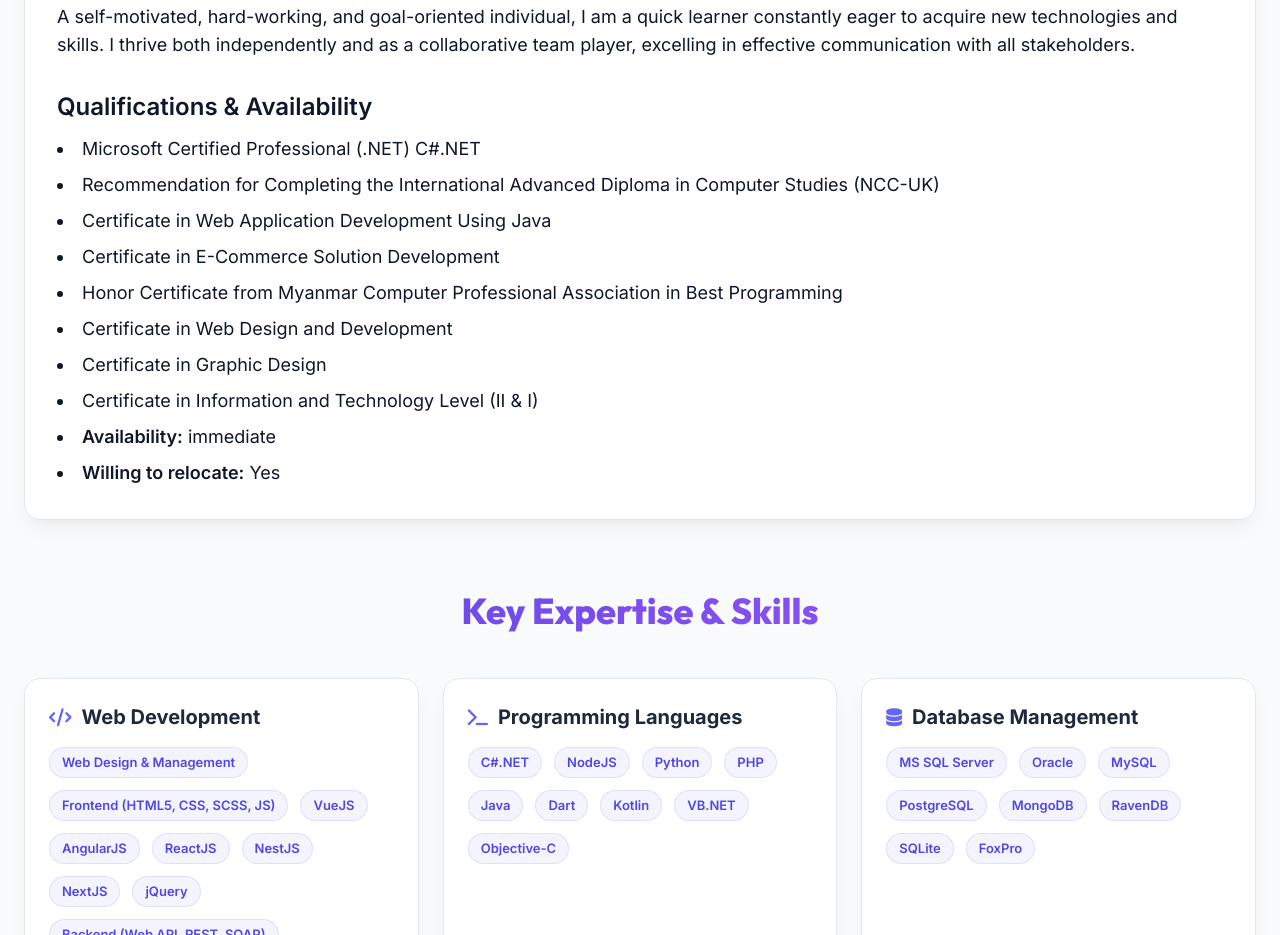
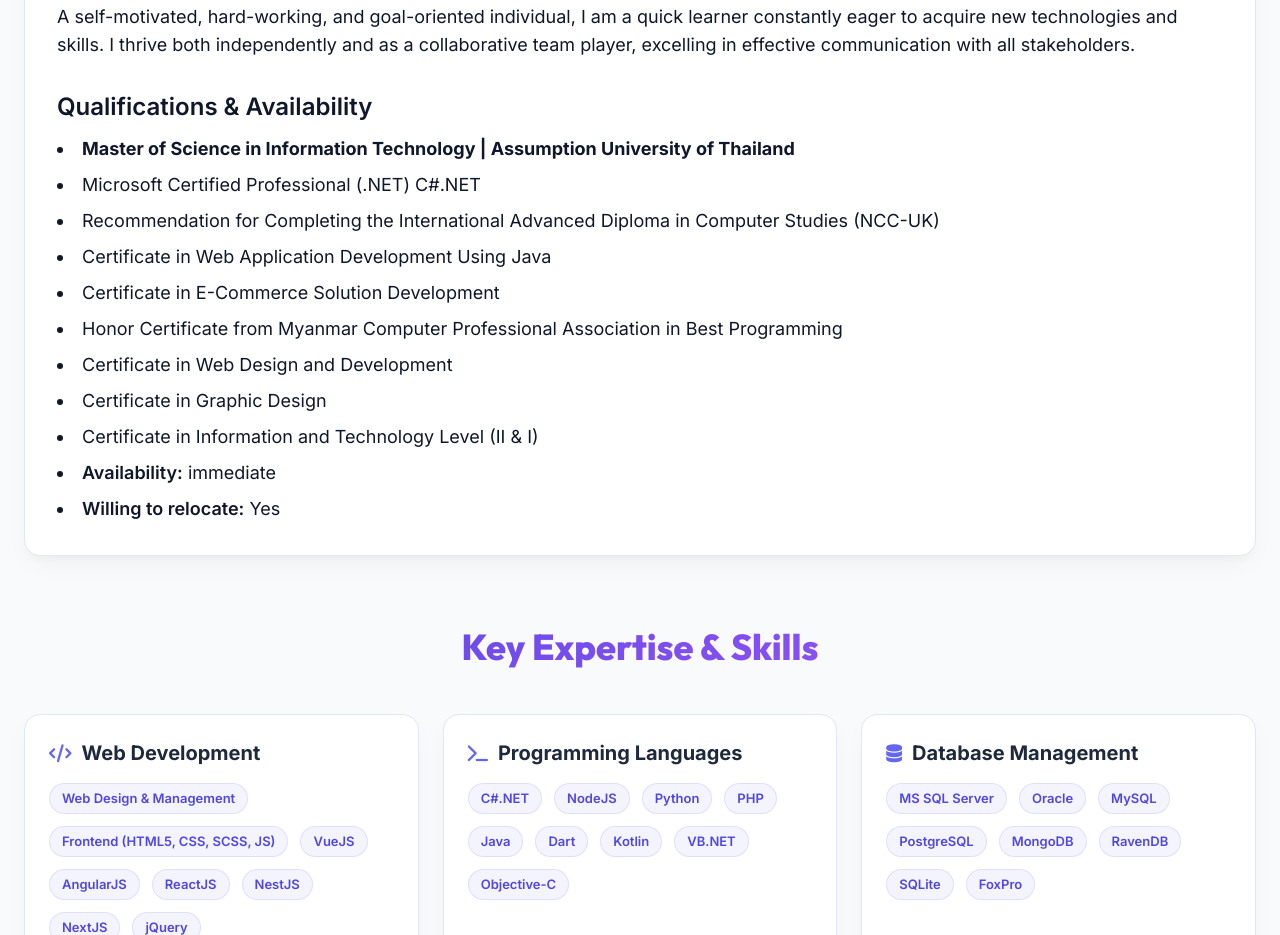
Before and after one commit to waikyaw9999/derickresume, a plain HTML site: page index.html in a window 1280 px wide. Shown: the part 1265-2200 px from the top of the page. Drawn offline with nearby package versions, Linux system fonts and the light colour scheme; a script that the page names is missing.

Commit message:
MS added

```diff
--- a/index.html
+++ b/index.html
@@ -400,6 +400,7 @@
                 <div class="mt-8">
                     <h3 class="text-2xl font-semibold mb-3">Qualifications & Availability</h3>
                     <ul class="list-disc list-inside text-lg space-y-2">
+                        <li><strong>Master of Science in Information Technology | Assumption University of Thailand</strong></li>
                         <li>Microsoft Certified Professional (.NET) C#.NET</li>
                         <li>Recommendation for Completing the International Advanced Diploma in Computer Studies (NCC-UK)</li>
                         <li>Certificate in Web Application Development Using Java</li>
```
